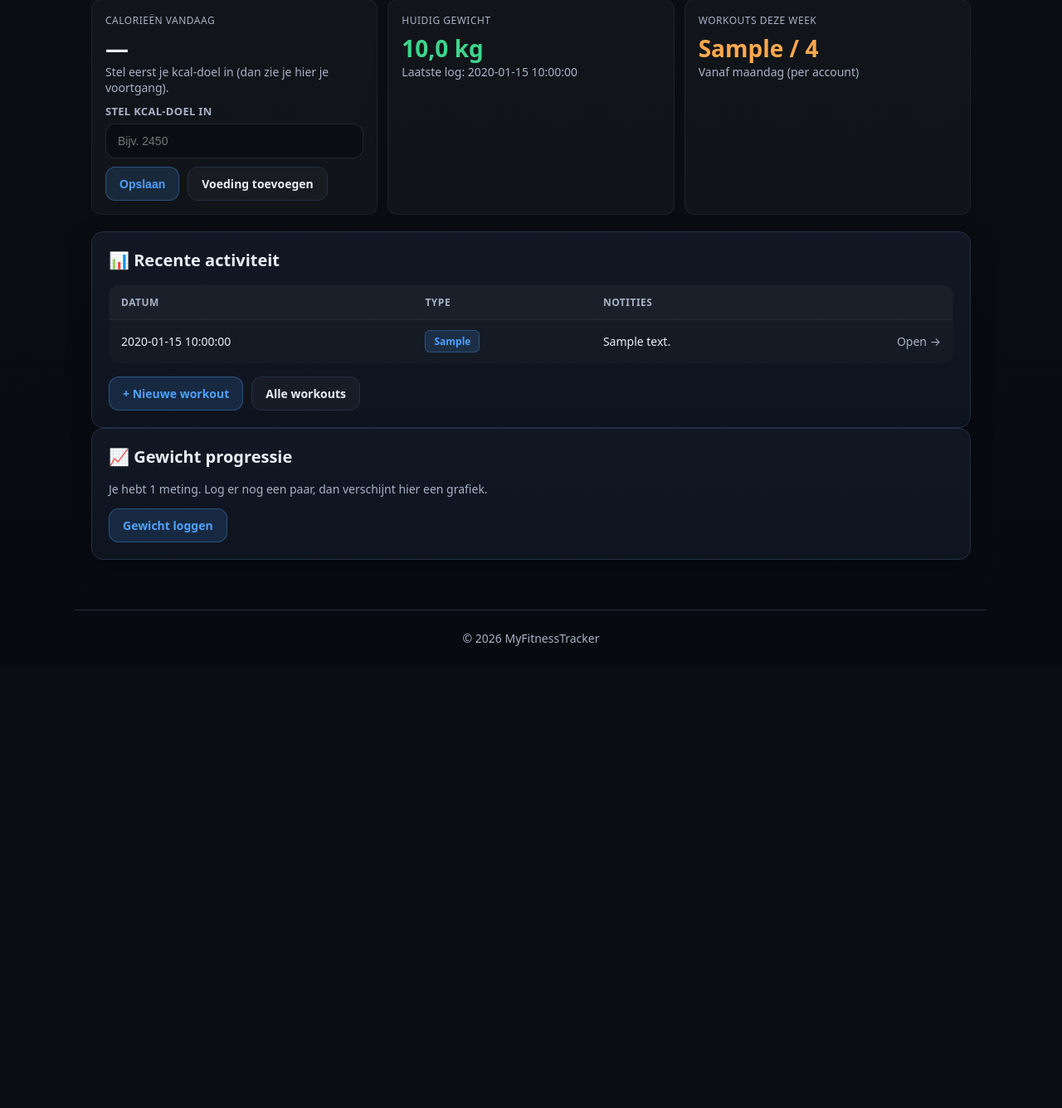
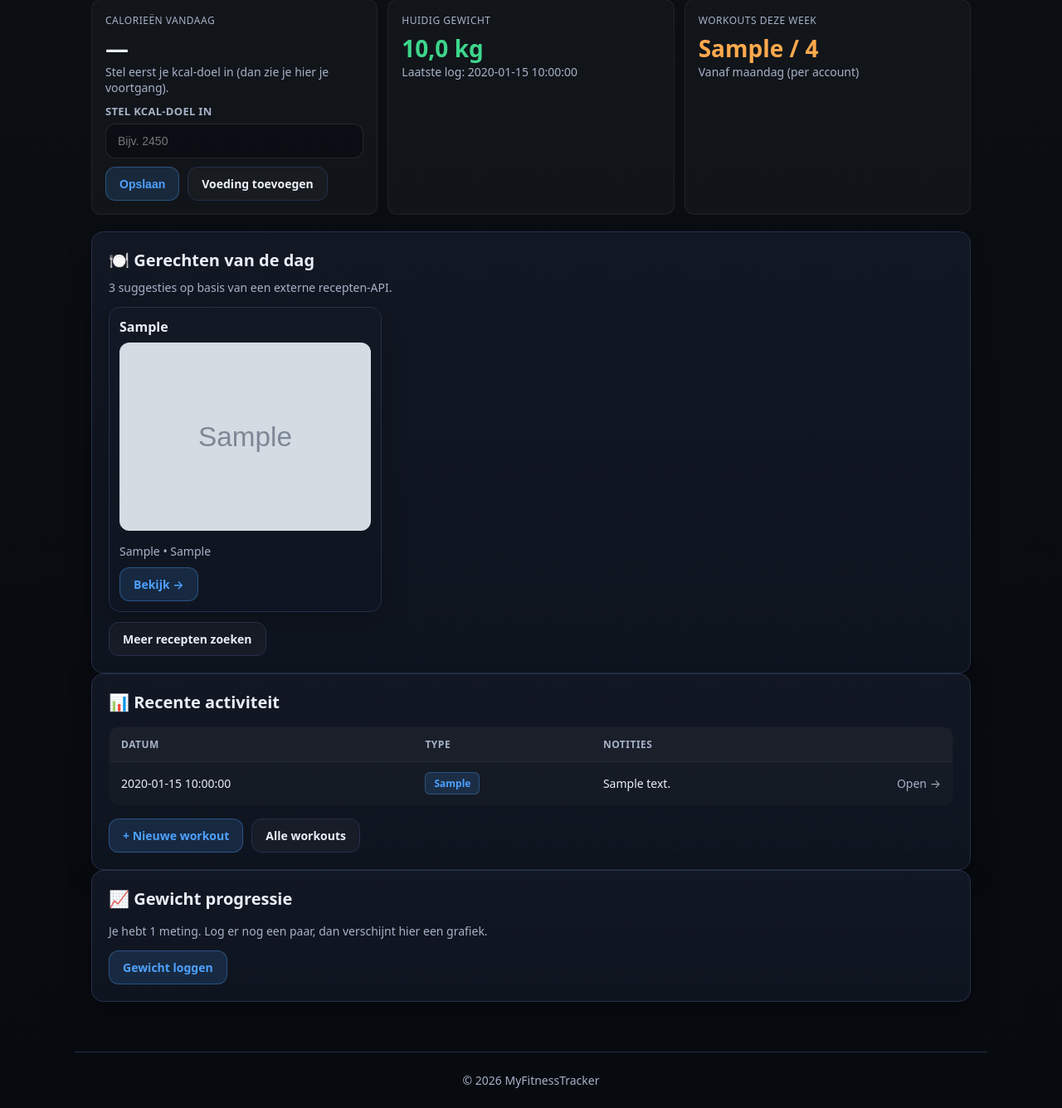
Before and after one commit to Bert-Jan-04/Myfitnesstracker, a Flask app: template templates/dashboard.html in a window 1280 px wide. Shown: the part 184-1520 px from the top of the page at 83% size. Before the commit the page ends 963 px from the top, so only its background shows below. Run offline with Flask 3, Linux system fonts and the light colour scheme; the template is opened without the code that fills it: most values are stand-ins (such as "Sample title", 1, 10 or a date in 2020); grey boxes marked "Sample" are stand-in pictures.

Commit message:
Add recipes of the day to dashboard

```diff
--- a/templates/dashboard.html
+++ b/templates/dashboard.html
@@ -45,7 +45,7 @@
         <div class="value">—</div>
         <div class="muted">Stel eerst je kcal-doel in (dan zie je hier je voortgang).</div>
 
-         <!--
+        <!--
           Formulier om kcal-doel op te slaan
           - POST naar een route die het doel opslaat in het account/profiel
           - next zorgt dat je na opslaan weer terugkomt op het dashboard
@@ -100,7 +100,7 @@
       </div>
     </div>
 
-     <!--
+    <!--
       KPI 3: Workouts deze week
       - workouts_this_week wordt in de backend berekend (per user)
       - Op de frontend alleen tonen als overzicht
@@ -113,7 +113,64 @@
 
   </div>
 
-    <!--
+  <!-- =========================
+       🍽️ Gerechten van de dag
+       ========================= -->
+  <div class="card">
+    <h2>🍽️ Gerechten van de dag</h2>
+    <p class="muted" style="margin-top:-6px;">3 suggesties op basis van een externe recepten-API.</p>
+
+    {% if recipes_of_day and recipes_of_day|length > 0 %}
+      <div class="grid" style="grid-template-columns: repeat(3, 1fr);">
+        {% for r in recipes_of_day %}
+          <div class="card" style="padding:12px;">
+            <div style="font-weight:700; margin-bottom:8px;">
+              {{ r["strMeal"] }}
+            </div>
+
+            {% if r["strMealThumb"] %}
+              <img
+                src="{{ r['strMealThumb'] }}"
+                alt="{{ r['strMeal'] }}"
+                style="width:100%; border-radius:12px; margin-bottom:10px;"
+              >
+            {% endif %}
+
+            <div class="muted" style="margin-bottom:10px;">
+              {{ r["strArea"] or "Onbekend" }} • {{ r["strCategory"] or "Recept" }}
+            </div>
+
+            <div class="actions" style="margin-top:0;">
+              {# ALTijd werkende link: zoek op naam in je receptenpagina #}
+              <a class="btn primary" href="{{ url_for('recipes.recipes', q=r['strMeal']) }}">
+                Bekijk →
+              </a>
+
+              {# Optioneel: als jij een detail-route hebt, kun je deze aanzetten #}
+              {#
+              {% if r["idMeal"] %}
+                <a class="btn" href="{{ url_for('recipes.recipe_detail', meal_id=r['idMeal']) }}">Detail</a>
+              {% endif %}
+              #}
+            </div>
+          </div>
+        {% endfor %}
+      </div>
+
+      <div class="actions" style="margin-top: 12px;">
+        <a class="btn" href="{{ url_for('recipes.recipes') }}">Meer recepten zoeken</a>
+      </div>
+    {% else %}
+      <p class="muted" style="margin:0;">
+        Geen suggesties beschikbaar (API tijdelijk niet bereikbaar).
+      </p>
+      <div class="actions" style="margin-top: 12px;">
+        <a class="btn" href="{{ url_for('recipes.recipes') }}">Naar receptenpagina</a>
+      </div>
+    {% endif %}
+  </div>
+
+  <!--
     Recente workouts
     - Tabel wordt dynamisch gevuld met recent_workouts (uit de database)
     - Elke rij is klikbaar naar de detailpagina van de workout
@@ -186,7 +243,7 @@
     {% endif %}
   </div>
 
- <!--
+  <!--
     Externe library:
     - Chart.js wordt via CDN geladen om grafieken te kunnen tekenen
     Bron:
@@ -212,7 +269,7 @@
 
     const ctxDash = document.getElementById("weightChartDashboard");
 
-// Simpele lijn-grafiek voor progressie (dashboard overzicht)
+    // Simpele lijn-grafiek voor progressie (dashboard overzicht)
     new Chart(ctxDash, {
       type: "line",
       data: {
```
Also changed, not shown: routes/dashboard.py (+37 -29 lines).
